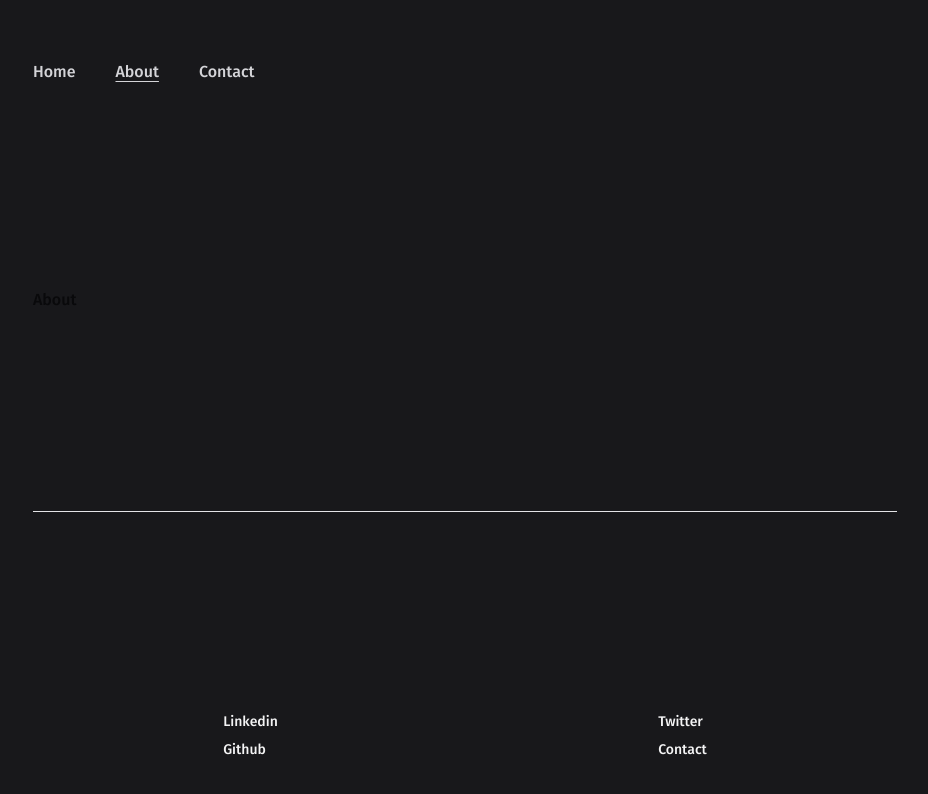
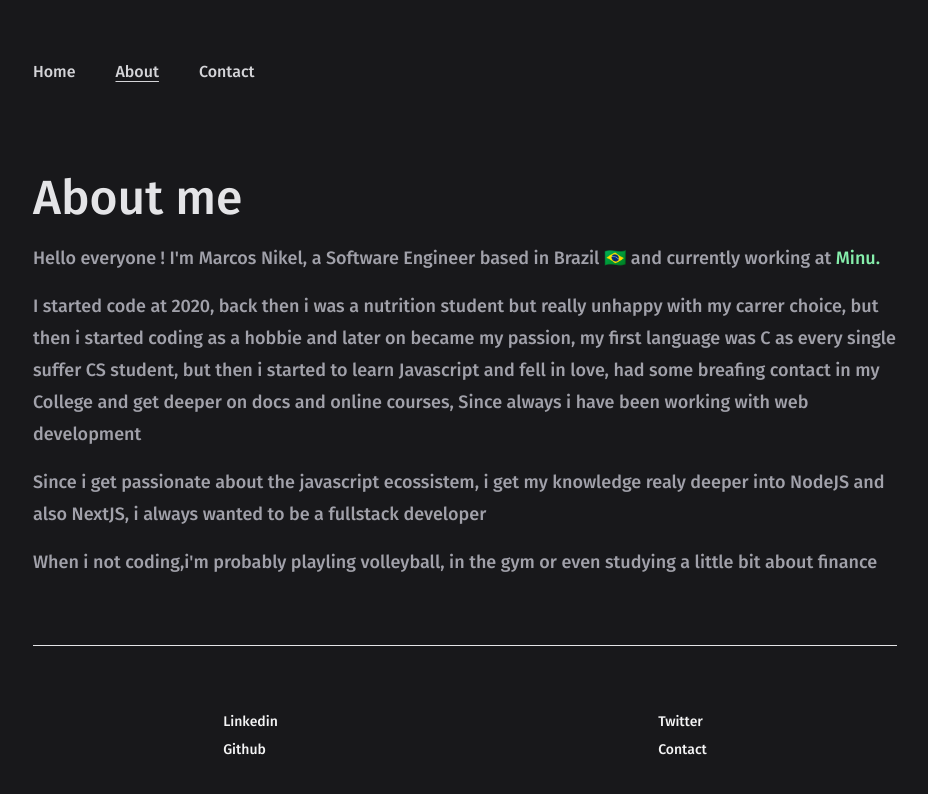
Before and after one commit to marcossnikel/portfolio-v2, a Next.js app: page /about in a window 1280 px wide. Shown: the top 794 px of the page, without its empty margins (175-1103 px from the left). Built offline with nearby package versions, Linux system fonts and the light colour scheme.

Commit message:
Refactor About page component

```diff
--- a/app/about/page.tsx
+++ b/app/about/page.tsx
@@ -1,3 +1,38 @@
-export default function About(){
-    return <div>About</div>
+export default function About() {
+  return (
+    <div className="flex flex-col justify-between">
+      <h1 className="text-zinc-200 text-5xl py-5">About me</h1>
+      <div className="text-zinc-400 text-lg leading-8 flex gap-4 flex-col max-  ">
+        <p>
+          Hello everyone ! I&apos;m Marcos Nikel, a Software Engineer based in
+          Brazil 🇧🇷 and currently working at{" "}
+          <a
+            className="text-green-300"
+            href="https://www.minu.co"
+            target="_blank"
+          >
+            Minu.
+          </a>
+        </p>
+        <p>
+          I started code at 2020, back then i was a nutrition student but really
+          unhappy with my carrer choice, but then i started coding as a hobbie
+          and later on became my passion, my first language was C as every
+          single suffer CS student, but then i started to learn Javascript and
+          fell in love, had some breafing contact in my College and get deeper
+          on docs and online courses, Since always i have been working with web
+          development
+        </p>
+        <p>
+          Since i get passionate about the javascript ecossistem, i get my
+          knowledge realy deeper into NodeJS and also NextJS, i always wanted to
+          be a fullstack developer
+        </p>
+        <p>
+          When i not coding,i&apos;m probably playling volleyball, in the gym or
+          even studying a little bit about finance
+        </p>
+      </div>
+    </div>
+  );
 }
```
